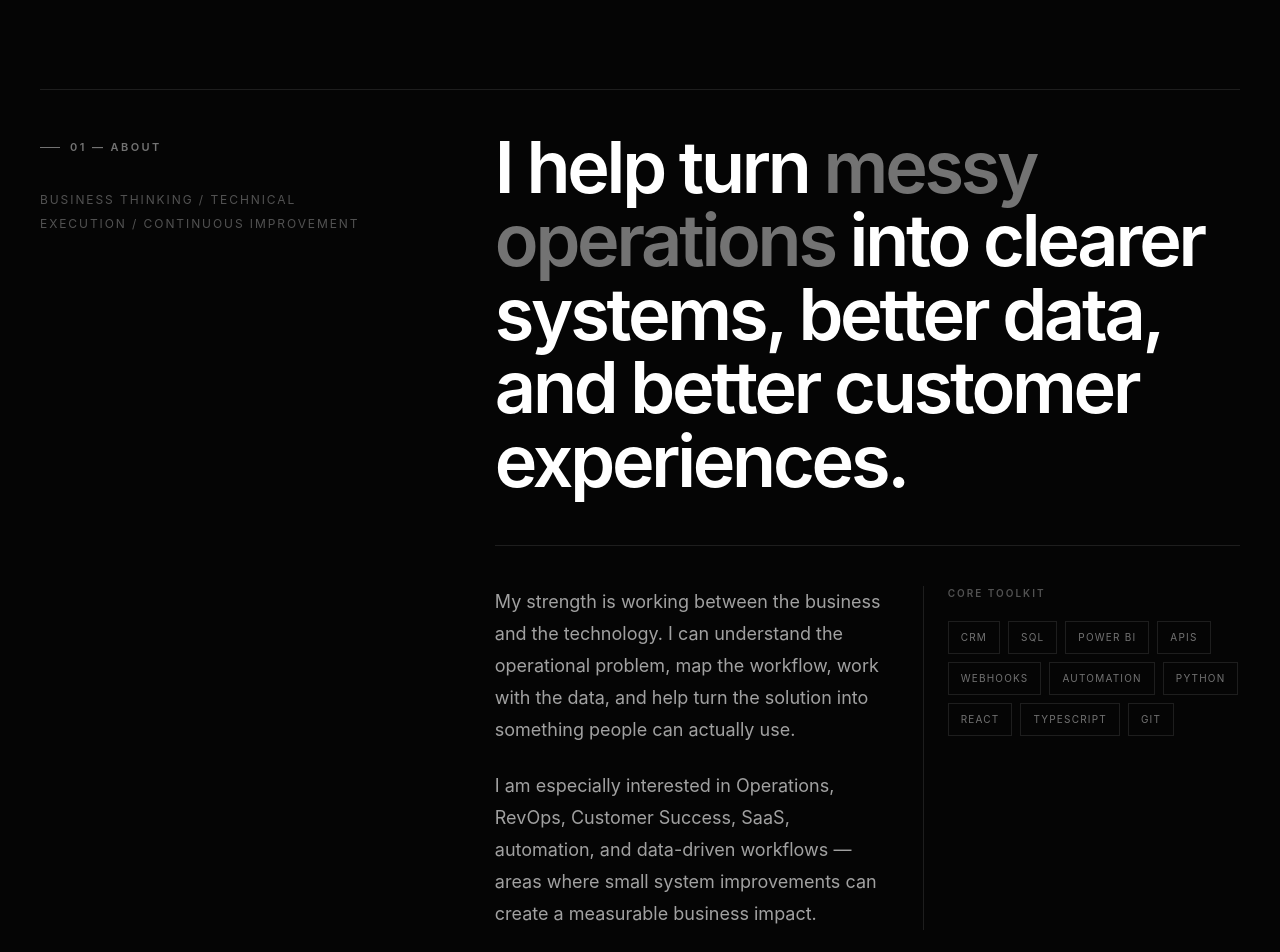
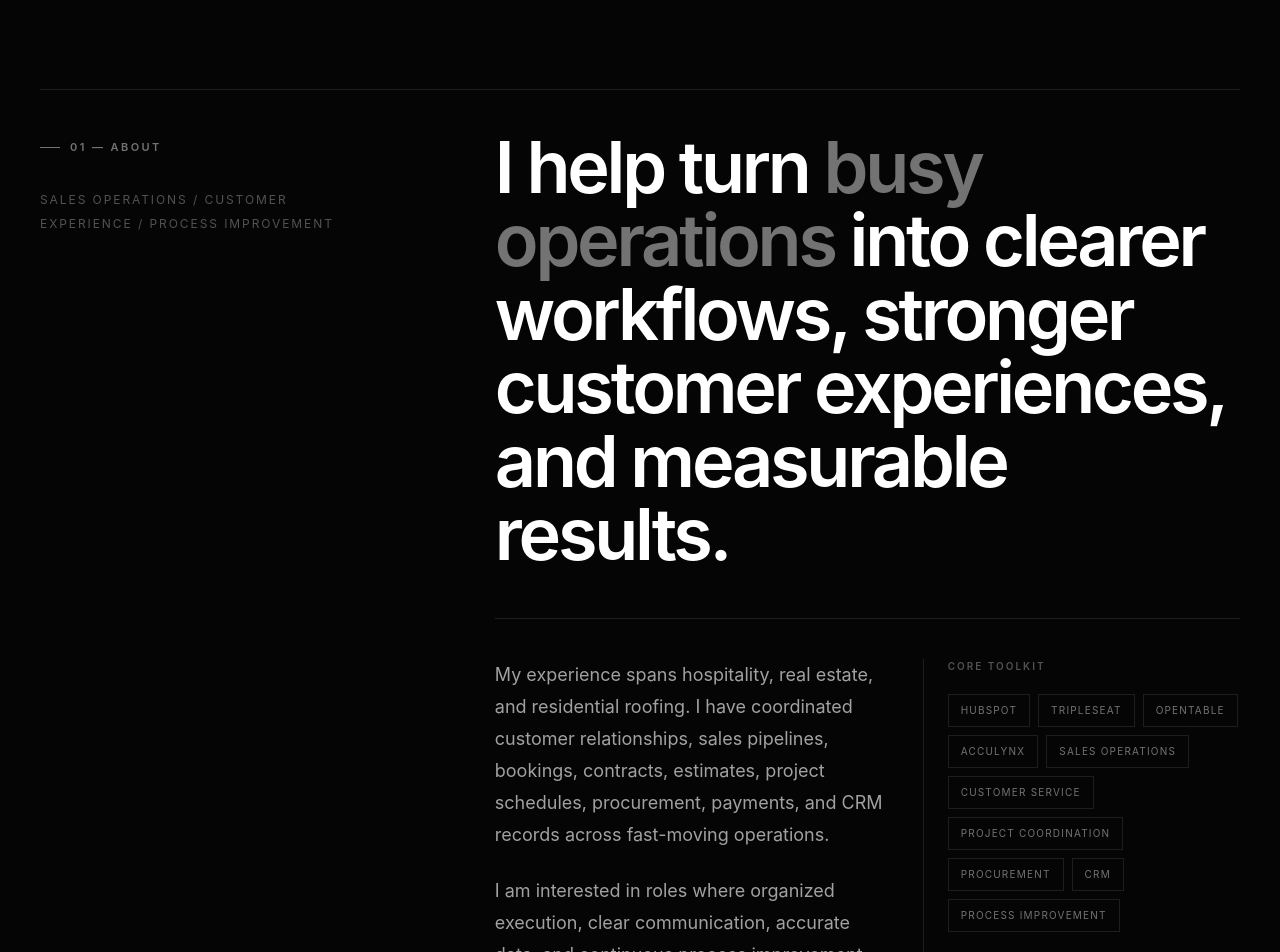
Before and after one commit to matteojose3112-bit/aster, a React (Vite) app in the folder portfolio/: page / in a window 1280 px wide. Shown: the part 1040-1992 px from the top of the page. Built offline with nearby package versions, Linux system fonts and the light colour scheme.

Commit message:
Align about section with actual professional background

```diff
--- a/portfolio/src/components/layout/sections/About.tsx
+++ b/portfolio/src/components/layout/sections/About.tsx
@@ -2,7 +2,7 @@ function About() {
   const valueProps = [
     { number: "01", title: "Think in systems", text: "I look for the bottleneck behind the task — then design a clearer process, workflow, or system around it." },
     { number: "02", title: "Connect the dots", text: "I bridge business goals, customer needs, data, and technology instead of treating them as separate problems." },
-    { number: "03", title: "Automate the repeatable", text: "I use CRM workflows, APIs, SQL, dashboards, and automation to reduce manual work and improve visibility." },
+    { number: "03", title: "Improve the workflow", text: "I use CRM systems, careful record management, process reviews, and practical digital tools to reduce friction and improve visibility." },
     { number: "04", title: "Measure what matters", text: "The goal is not more tools. It is better decisions, faster execution, stronger customer outcomes, and scalable operations." },
   ];
 
@@ -14,29 +14,29 @@ function About() {
             <div>
               <p className="aster-section-label">01 — About</p>
               <p className="mt-8 max-w-xs text-xs uppercase leading-6 tracking-[0.16em] text-neutral-600">
-                Business thinking / technical execution / continuous improvement
+                Sales operations / customer experience / process improvement
               </p>
             </div>
 
             <div>
               <h2 className="max-w-6xl text-4xl font-semibold leading-[1.02] tracking-[-0.045em] text-white md:text-6xl lg:text-7xl">
-                I help turn <span className="text-neutral-500">messy operations</span> into clearer systems, better data, and better customer experiences.
+                I help turn <span className="text-neutral-500">busy operations</span> into clearer workflows, stronger customer experiences, and measurable results.
               </h2>
 
               <div className="mt-12 grid gap-10 border-t border-white/10 pt-10 md:grid-cols-[1.1fr_0.9fr]">
                 <div className="space-y-6 text-base leading-8 text-neutral-400 md:text-lg">
                   <p>
-                    My strength is working between the business and the technology. I can understand the operational problem, map the workflow, work with the data, and help turn the solution into something people can actually use.
+                    My experience spans hospitality, real estate, and residential roofing. I have coordinated customer relationships, sales pipelines, bookings, contracts, estimates, project schedules, procurement, payments, and CRM records across fast-moving operations.
                   </p>
                   <p>
-                    I am especially interested in Operations, RevOps, Customer Success, SaaS, automation, and data-driven workflows — areas where small system improvements can create a measurable business impact.
+                    I am interested in roles where organized execution, clear communication, accurate data, and continuous process improvement help teams serve customers and deliver work more effectively.
                   </p>
                 </div>
 
                 <div className="border-l border-white/10 pl-6">
                   <p className="text-[10px] font-semibold uppercase tracking-[0.2em] text-neutral-600">Core toolkit</p>
                   <div className="mt-5 flex flex-wrap gap-2">
-                    {["CRM", "SQL", "Power BI", "APIs", "Webhooks", "Automation", "Python", "React", "TypeScript", "Git"].map((skill) => (
+                    {["HubSpot", "TripleSeat", "OpenTable", "AccuLynx", "Sales Operations", "Customer Service", "Project Coordination", "Procurement", "CRM", "Process Improvement"].map((skill) => (
                       <span key={skill} className="border border-white/10 px-3 py-2 text-[10px] uppercase tracking-[0.12em] text-neutral-500 transition hover:border-white/30 hover:text-neutral-200">
                         {skill}
                       </span>
```
